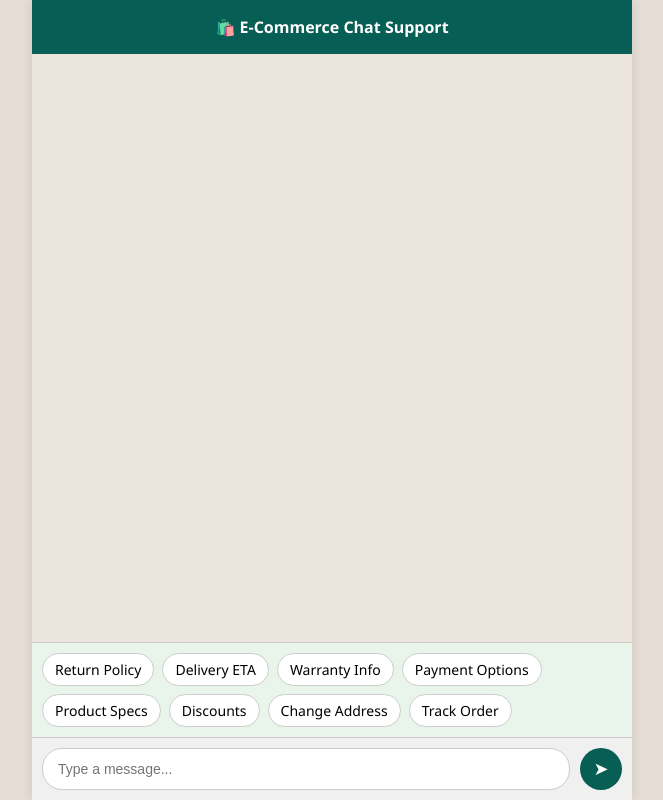
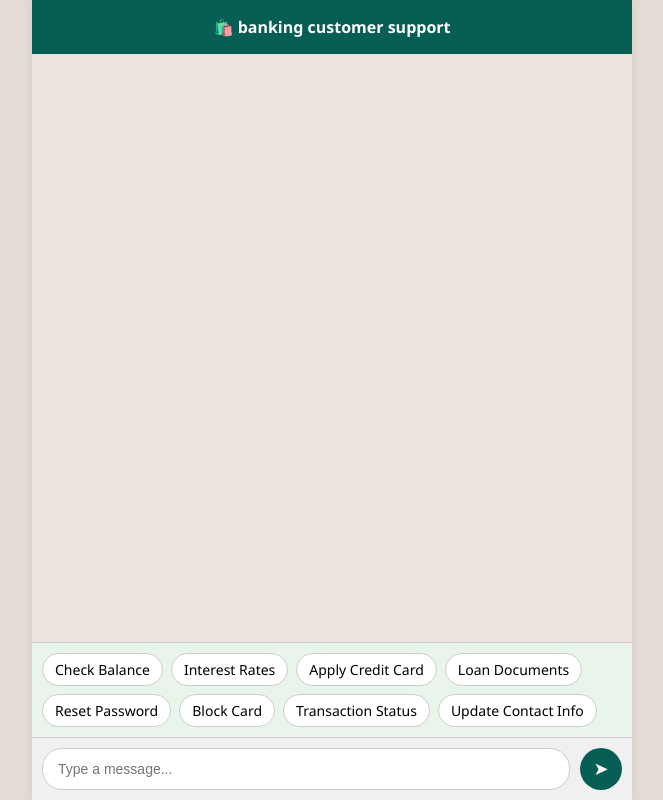
Before and after one commit to greeshmakolan/banking-chatbot, a Flask app: page / in a window 1280 px wide. Shown: the whole page, without its empty margins (308-971 px from the left). Run offline with Flask 3, Linux system fonts and the light colour scheme.

Commit message:
Second commit

```diff
--- a/templates/index.html
+++ b/templates/index.html
@@ -124,23 +124,24 @@
 <body>
   <div class="chat-container">
     <div class="chat-header">
-      🛍️ E-Commerce Chat Support
+      🛍️ banking customer support
     </div>
 
     <div class="messages" id="chat-messages"></div>
 
     <div class="suggestions">
-      <ul>
-        <li onclick="quickSend('What is the return policy for this product?')">Return Policy</li>
-        <li onclick="quickSend('How long does delivery take for orders to my location?')">Delivery ETA</li>
-        <li onclick="quickSend('Can you provide details about the warranty for this item?')">Warranty Info</li>
-        <li onclick="quickSend('What are the payment options available?')">Payment Options</li>
-        <li onclick="quickSend('Where can I find product specifications?')">Product Specs</li>
-        <li onclick="quickSend('Are there any discounts today?')">Discounts</li>
-        <li onclick="quickSend('Can I change my shipping address?')">Change Address</li>
-        <li onclick="quickSend('Track my recent order')">Track Order</li>
-      </ul>
-    </div>
+  <ul>
+    <li onclick="quickSend('How can I check my account balance?')">Check Balance</li>
+    <li onclick="quickSend('What are the current interest rates on savings accounts?')">Interest Rates</li>
+    <li onclick="quickSend('How do I apply for a credit card?')">Apply Credit Card</li>
+    <li onclick="quickSend('What documents are needed for loan application?')">Loan Documents</li>
+    <li onclick="quickSend('How can I reset my online banking password?')">Reset Password</li>
+    <li onclick="quickSend('Can I block my lost debit card?')">Block Card</li>
+    <li onclick="quickSend('What is the status of my recent transaction?')">Transaction Status</li>
+    <li onclick="quickSend('How do I update my contact details?')">Update Contact Info</li>
+  </ul>
+</div>
+
 
     <div class="input-area">
       <input type="text" id="user-input" placeholder="Type a message...">
```
